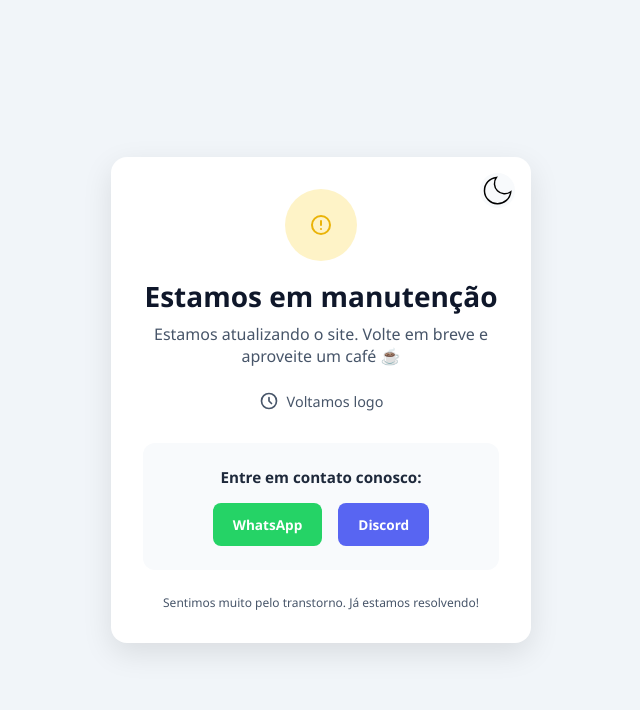
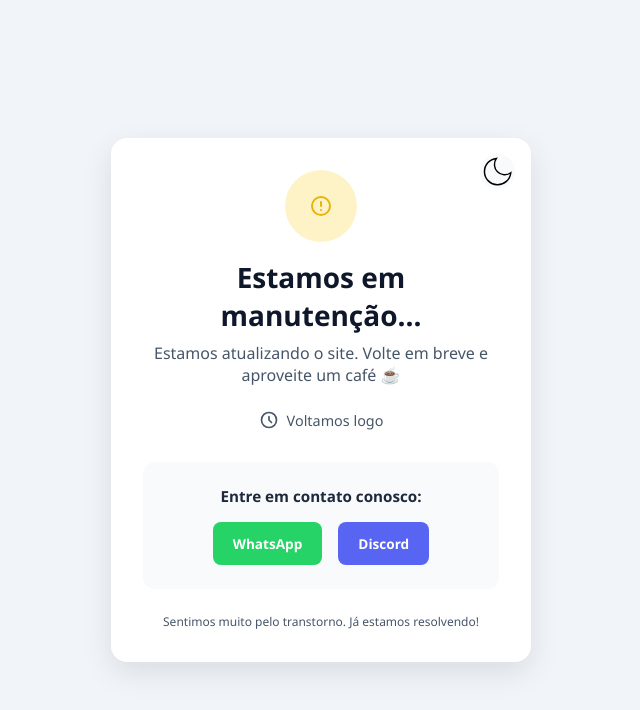
Before and after one commit to Patron7z/mm2brasil, a plain HTML site: page index.html in a window 1280 px wide. Shown: the whole page, without its empty margins (319-959 px from the left). Drawn offline with Linux system fonts and the light colour scheme.

Commit message:
Atualizações no index.html

```diff
--- a/index.html
+++ b/index.html
@@ -190,7 +190,7 @@
       </svg>
     </div>
 
-    <h1>Estamos em manutenção</h1>
+    <h1>Estamos em manutenção...</h1>
     <p class="description">Estamos atualizando o site. Volte em breve e aproveite um café ☕</p>
 
     <div class="estimated-time">
```
